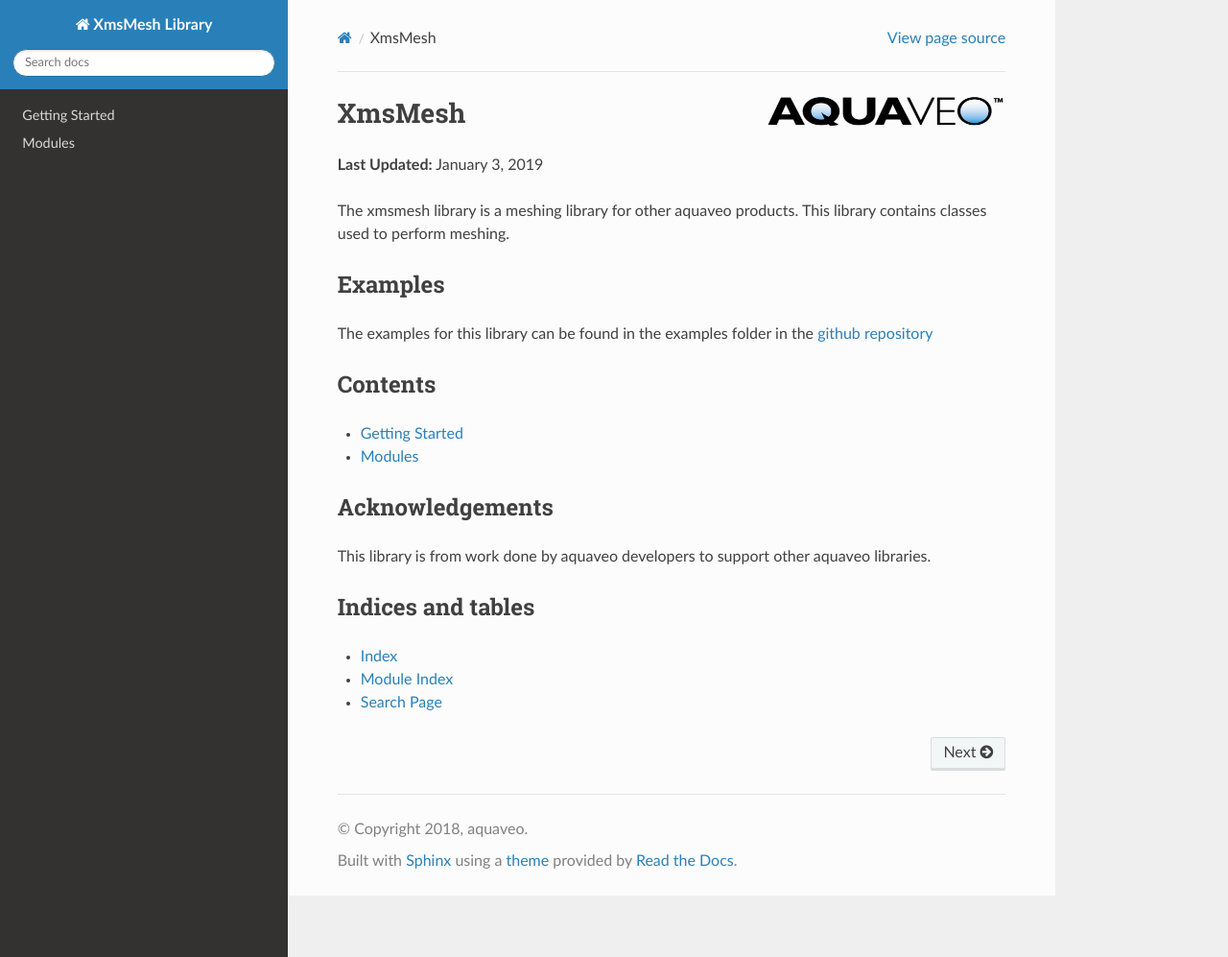
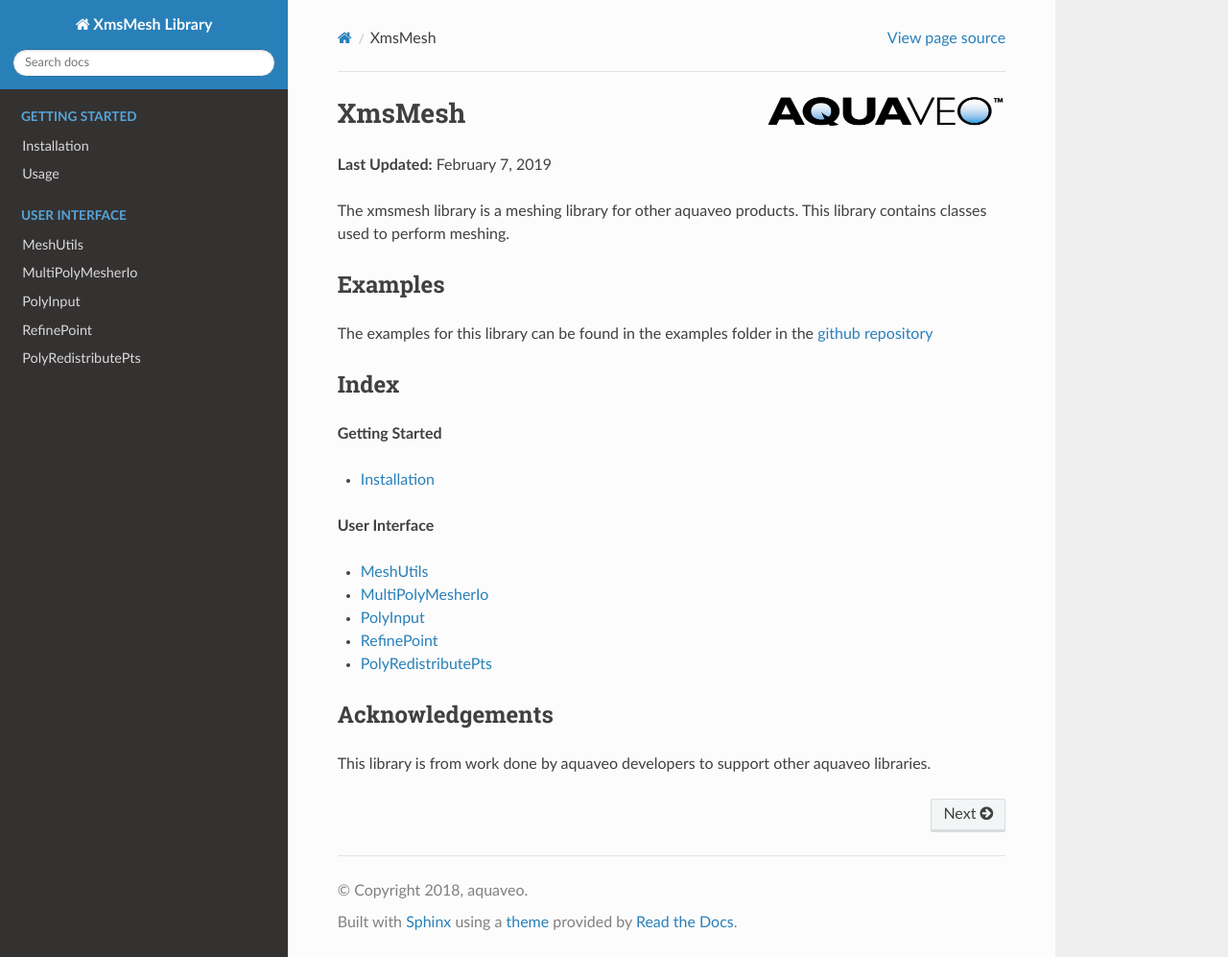
Before and after one commit to Aquaveo/xmsmesh, a Sphinx documentation site: the page built from pydocs/source/index.rst, in a window 1280 px wide and 997 px high. Shown: the whole window at 96% size. Built offline with Sphinx 7.4.7 and the Read the Docs theme 2.0.0, drawn with Linux system fonts in a browser that asks for light colours; the version number could not be read and is left out.

Commit message:
update docs

```diff
--- a/pydocs/source/conf.py
+++ b/pydocs/source/conf.py
@@ -15,7 +15,7 @@
 import os
 import sys
 sys.path.insert(0, os.path.abspath('.'))
-sys.path.insert(0, os.path.abspath(os.path.join('..', '..', 'build', 'lib')))
+sys.path.insert(0, os.path.abspath(os.path.join('..', '..', 'build_py', 'lib')))
 
 
 # -- Project information -----------------------------------------------------
--- a/pydocs/source/index.rst
+++ b/pydocs/source/index.rst
@@ -7,7 +7,7 @@
 XmsMesh |version|
 *****************
 
-**Last Updated:** January 3, 2019
+**Last Updated:** February 7, 2019
 
 The xmsmesh library is a meshing library for other aquaveo products. This library contains classes used to perform meshing.
 
@@ -16,24 +16,40 @@
 
 The examples for this library can be found in the examples folder in the `github repository <https://github.com/Aquaveo/xmsmesh>`_
 
-Contents
-========
+Index
+=====
+
+**Getting Started**
+
+* :doc:`getting_started`
+
+.. toctree::
+   :maxdepth: 2
+   :hidden:
+   :caption: Getting Started
+
+   getting_started.rst
+
+**User Interface**
+
+* :doc:`modules/meshing/MeshUtils`
+* :doc:`modules/meshing/MultiPolyMesherIo`
+* :doc:`modules/meshing/PolyInput`
+* :doc:`modules/meshing/RefinePoint`
+* :doc:`modules/meshing/PolyRedistributePts`
 
 .. toctree::
    :maxdepth: 1
+   :hidden:
+   :caption: User Interface
 
-   gettingstarted
-   modules
+   modules/meshing/MeshUtils.rst
+   modules/meshing/MultiPolyMesherIo.rst
+   modules/meshing/PolyInput.rst
+   modules/meshing/RefinePoint.rst
+   modules/meshing/PolyRedistributePts.rst
 
 Acknowledgements
 ================
 
 This library is from work done by aquaveo developers to support other aquaveo libraries.
-
-
-Indices and tables
-==================
-
-* :ref:`genindex`
-* :ref:`modindex`
-* :ref:`search`
--- /dev/null
+++ b/pydocs/source/modules/meshing/PolyInput.rst
@@ -0,0 +1,6 @@
+*********
+PolyInput
+*********
+
+.. autoclass:: xmsmesh.meshing.PolyInput
+   :members:
--- /dev/null
+++ b/pydocs/source/modules/meshing/RefinePoint.rst
@@ -0,0 +1,6 @@
+***********
+RefinePoint
+***********
+
+.. autoclass:: xmsmesh.meshing.RefinePoint
+   :members:
```
Also changed, not shown: pydocs/source/getting_started.rst (added, +65 -0 lines), pydocs/source/gettingstarted.rst (deleted, +0 -16 lines), pydocs/source/modules.rst (deleted, +0 -20 lines), pydocs/source/modules/meshing/MultiPolyMesherIo.rst (+29 -0 lines), 1 other file.
